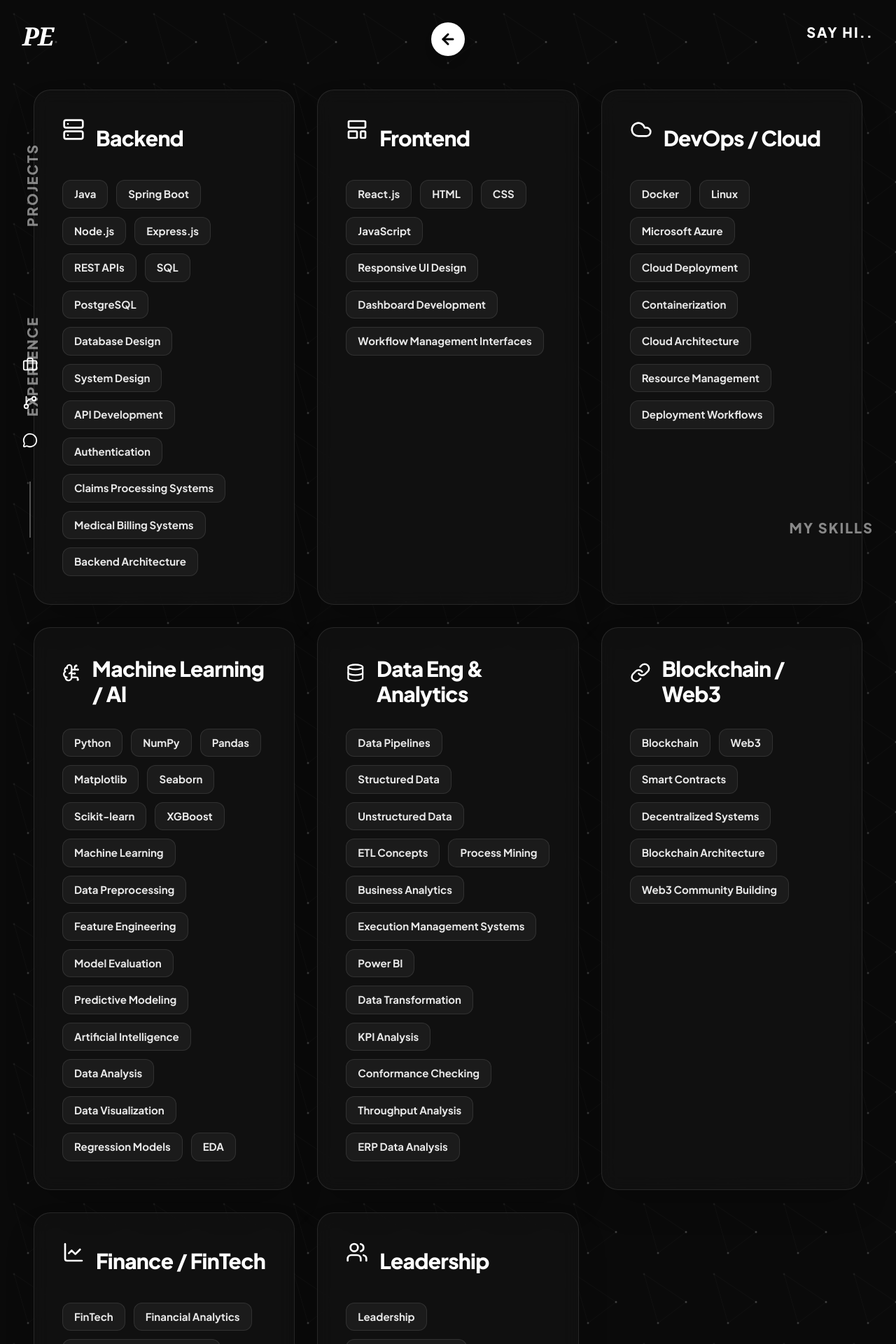
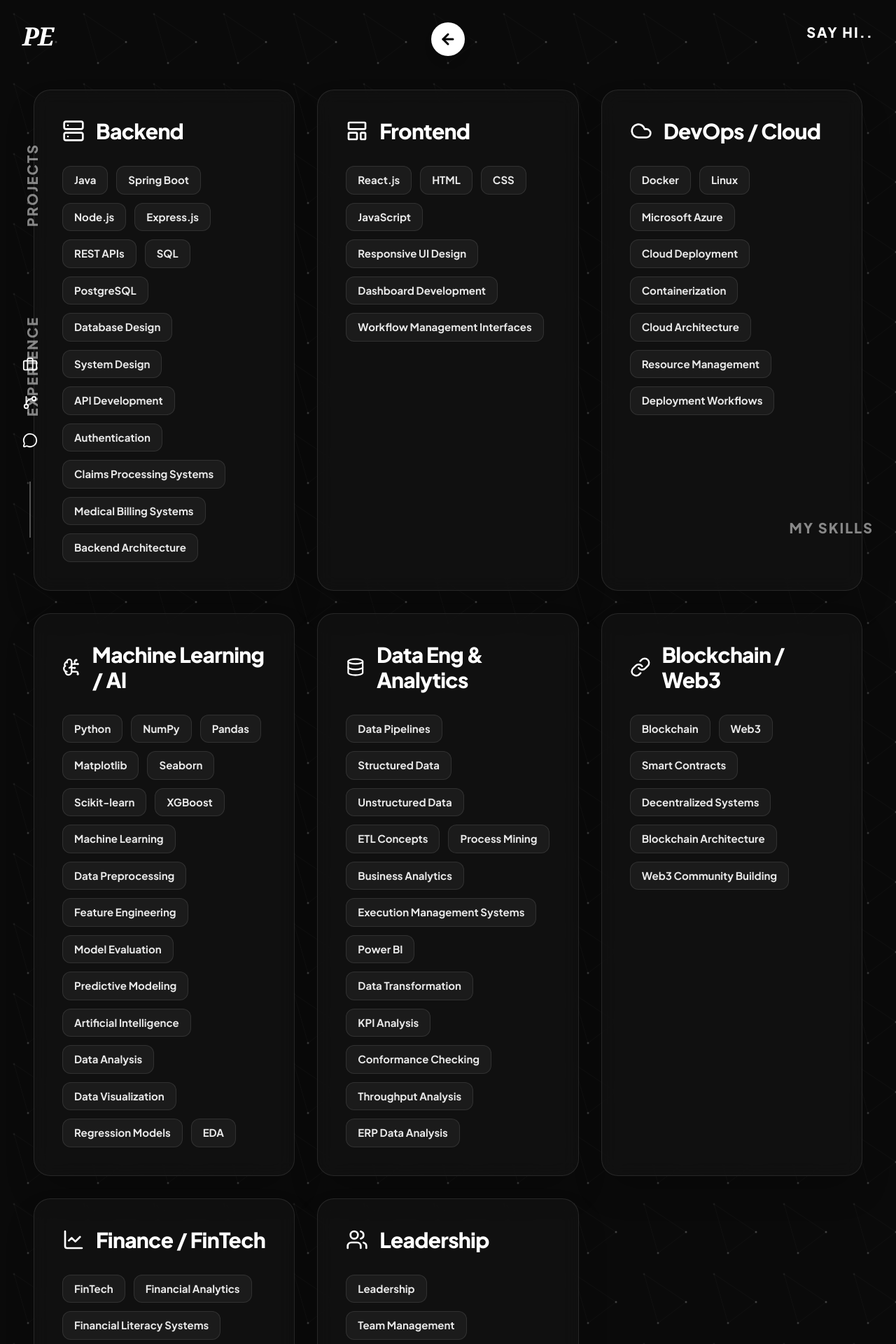
Before and after one commit to Pawan-19012006/Portfolio-Pawan, a React app: page /skills in a window 1280 px wide. Shown: the top 1920 px of the page at 70% size. Built offline with nearby package versions, Linux system fonts and the light colour scheme; the HTML template or start-up script is replaced by a standard one.

Commit message:
CheckPoint 1

```diff
--- a/src/components/layout/MainLayout.jsx
+++ b/src/components/layout/MainLayout.jsx
@@ -68,7 +68,7 @@ const MainLayout = () => {
             <a href="https://github.com/Pawan-19012006" target="_blank" rel="noreferrer" className="text-white hover:text-white/70 transition-colors">
               <GitBranch size={22} />
             </a>
-            <a href="https://twitter.com" target="_blank" rel="noreferrer" className="text-white hover:text-white/70 transition-colors">
+            <a href="https://www.linkedin.com/in/pawan-eswaran-9ab4a130b/" target="_blank" rel="noreferrer" className="text-white hover:text-white/70 transition-colors">
               <MessageCircle size={22} />
             </a>
             <div className="w-[2px] h-20 bg-white/30 mt-4" />
--- a/src/pages/Skills.jsx
+++ b/src/pages/Skills.jsx
@@ -5,42 +5,42 @@ import { Server, LayoutTemplate, Cloud, BrainCircuit, Database, Link as LinkIcon
 const SKILL_CATEGORIES = [
   {
     title: "Backend",
-    icon: <Server size={32} className="mb-6 text-white" />,
+    icon: <Server size={32} className="text-white" />,
     items: ["Java", "Spring Boot", "Node.js", "Express.js", "REST APIs", "SQL", "PostgreSQL", "Database Design", "System Design", "API Development", "Authentication", "Claims Processing Systems", "Medical Billing Systems", "Backend Architecture"]
   },
   {
     title: "Frontend",
-    icon: <LayoutTemplate size={32} className="mb-6 text-white" />,
+    icon: <LayoutTemplate size={32} className="text-white" />,
     items: ["React.js", "HTML", "CSS", "JavaScript", "Responsive UI Design", "Dashboard Development", "Workflow Management Interfaces"]
   },
   {
     title: "DevOps / Cloud",
-    icon: <Cloud size={32} className="mb-6 text-white" />,
+    icon: <Cloud size={32} className="text-white" />,
     items: ["Docker", "Linux", "Microsoft Azure", "Cloud Deployment", "Containerization", "Cloud Architecture", "Resource Management", "Deployment Workflows"]
   },
   {
     title: "Machine Learning / AI",
-    icon: <BrainCircuit size={32} className="mb-6 text-white" />,
+    icon: <BrainCircuit size={32} className="text-white" />,
     items: ["Python", "NumPy", "Pandas", "Matplotlib", "Seaborn", "Scikit-learn", "XGBoost", "Machine Learning", "Data Preprocessing", "Feature Engineering", "Model Evaluation", "Predictive Modeling", "Artificial Intelligence", "Data Analysis", "Data Visualization", "Regression Models", "EDA"]
   },
   {
     title: "Data Eng & Analytics",
-    icon: <Database size={32} className="mb-6 text-white" />,
+    icon: <Database size={32} className="text-white" />,
     items: ["Data Pipelines", "Structured Data", "Unstructured Data", "ETL Concepts", "Process Mining", "Business Analytics", "Execution Management Systems", "Power BI", "Data Transformation", "KPI Analysis", "Conformance Checking", "Throughput Analysis", "ERP Data Analysis"]
   },
   {
     title: "Blockchain / Web3",
-    icon: <LinkIcon size={32} className="mb-6 text-white" />,
+    icon: <LinkIcon size={32} className="text-white" />,
     items: ["Blockchain", "Web3", "Smart Contracts", "Decentralized Systems", "Blockchain Architecture", "Web3 Community Building"]
   },
   {
     title: "Finance / FinTech",
-    icon: <LineChart size={32} className="mb-6 text-white" />,
+    icon: <LineChart size={32} className="text-white" />,
     items: ["FinTech", "Financial Analytics", "Financial Literacy Systems", "Treasury Management", "Budgeting", "Expense Management", "DeFi", "Digital Assets", "Financial Automation"]
   },
   {
     title: "Leadership",
-    icon: <Users size={32} className="mb-6 text-white" />,
+    icon: <Users size={32} className="text-white" />,
     items: ["Leadership", "Team Management", "Sponsorship", "Public Speaking", "Negotiation", "Event Coordination", "Mentorship", "Strategic Planning", "Communication", "Resource Allocation", "Documentation", "Relationship Management"]
   }
 ];
```
